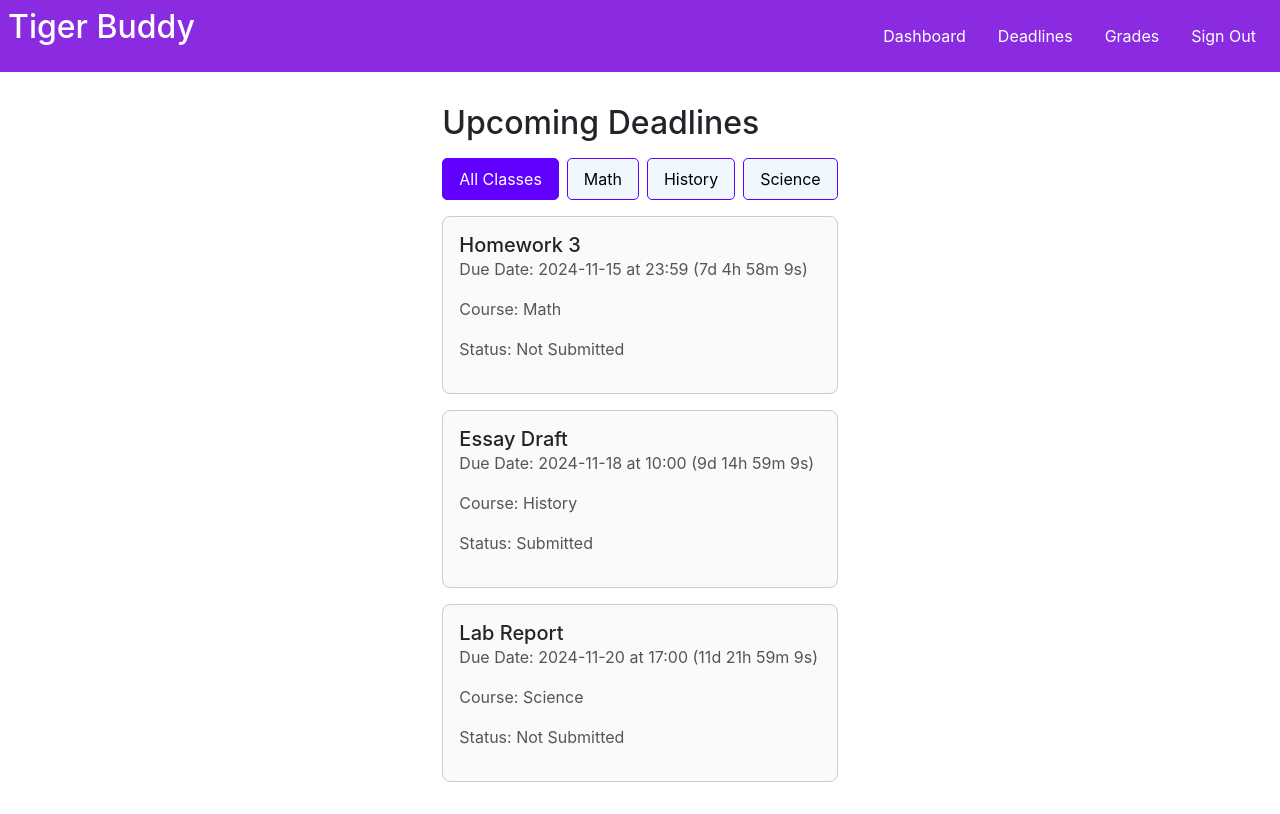
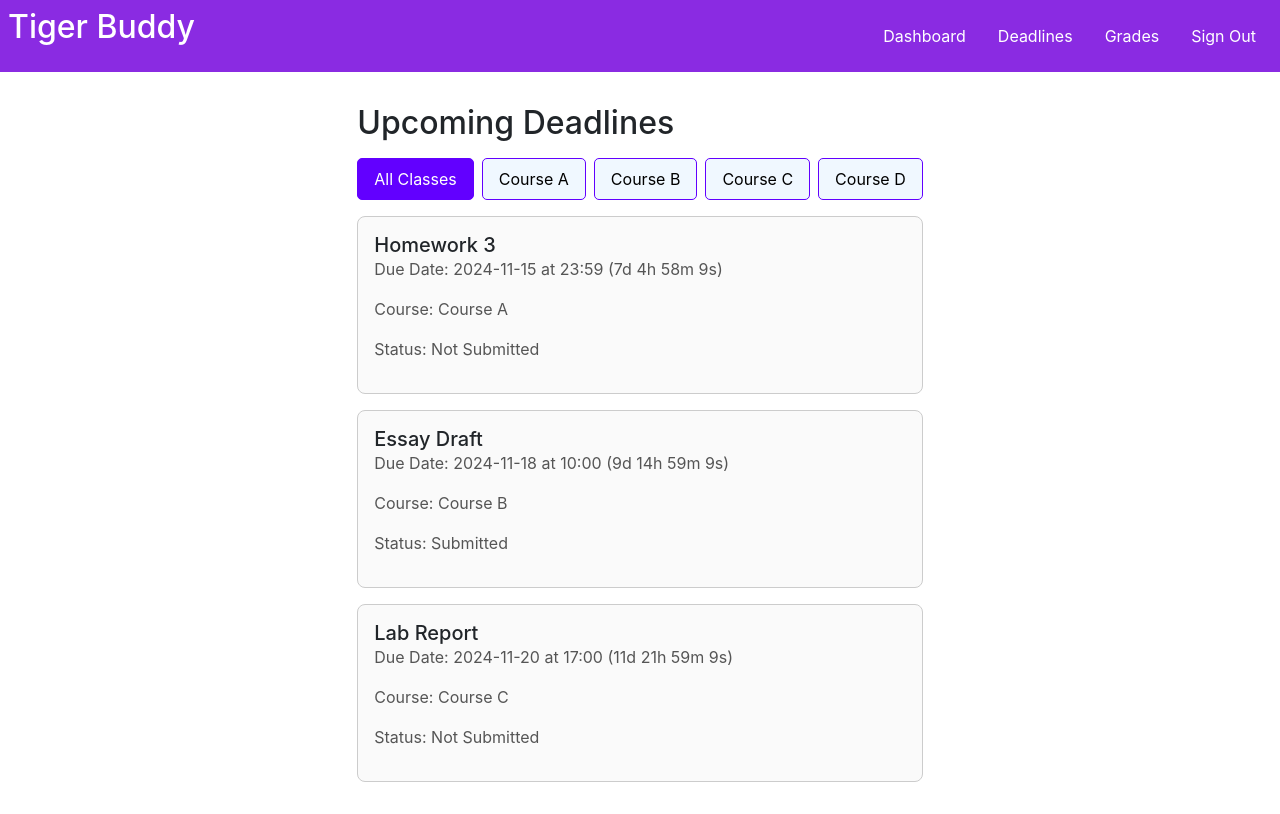
Before and after one commit to Jmaaaa/TigerBuddy, a React (Create React App) app: page /deadlines in a window 1280 px wide. Built offline with nearby package versions, Linux system fonts and the light colour scheme.

Commit message:
matching course names

```diff
--- a/src/pages/deadlines/deadlines.js
+++ b/src/pages/deadlines/deadlines.js
@@ -1,5 +1,6 @@
 import React, {useState} from "react";
 import DeadlineCard from "./deadlineCard.js";
+//import { courseData } from "../../components/data.js";
 import "./deadlines.css"
 
 const Deadlines = () => {
@@ -7,9 +8,10 @@ const Deadlines = () => {
 
     // Sample deadlines
     const deadlines = [
-        { id: 1, dateDue: "2024-11-15", timeDue: "23:59", course: "Math", assignment: "Homework 3", submitted: false },
-        { id: 2, dateDue: "2024-11-18", timeDue: "10:00", course: "History", assignment: "Essay Draft", submitted: true },
-        { id: 3, dateDue: "2024-11-20", timeDue: "17:00", course: "Science", assignment: "Lab Report", submitted: false },
+        { id: 1, dateDue: "2024-11-15", timeDue: "23:59", course: "Course A", assignment: "Homework 3", submitted: false },
+        { id: 2, dateDue: "2024-11-18", timeDue: "10:00", course: "Course B", assignment: "Essay Draft", submitted: true },
+        { id: 3, dateDue: "2024-11-20", timeDue: "17:00", course: "Course C", assignment: "Lab Report", submitted: false },
+        { id: 4, dateDue: "N/A",        timeDue: "N/A",   course: "Course D", assignment: "There are no deadlines for this class!", submitted: true},
 
     ];
 
@@ -18,7 +20,8 @@ const Deadlines = () => {
     };
 
     const filteredDeadlines = deadlines.filter((deadline) =>
-        selectedClass === "all" || deadline.course === selectedClass
+         (selectedClass === "all" && !deadline.assignment.includes("There are no deadlines for this class!")) ||
+        (selectedClass !== "all" && deadline.course === selectedClass)
     );
 
     return (
@@ -26,9 +29,10 @@ const Deadlines = () => {
             <h2>Upcoming Deadlines</h2>
             <div className="class-buttons">
                 <button onClick={() => handleClassFilter("all")} className={selectedClass === "all" ? "active" : ""}>All Classes</button>
-                <button onClick={() => handleClassFilter("Math")} className={selectedClass === "Math" ? "active" : ""}>Math</button>
-                <button onClick={() => handleClassFilter("History")} className={selectedClass === "History" ? "active" : ""}>History</button>
-                <button onClick={() => handleClassFilter("Science")} className={selectedClass === "Science" ? "active" : ""}>Science</button>
+                <button onClick={() => handleClassFilter("Course A")} className={selectedClass === "Course A" ? "active" : ""}>Course A</button>
+                <button onClick={() => handleClassFilter("Course B")} className={selectedClass === "Course B" ? "active" : ""}>Course B</button>
+                <button onClick={() => handleClassFilter("Course C")} className={selectedClass === "Course C" ? "active" : ""}>Course C</button>
+                <button onClick={() => handleClassFilter("Course D")} className={selectedClass === "Course D" ? "active" : ""}>Course D</button>
             </div>
             <div className="deadlines-list">
                 {filteredDeadlines.map((deadline) => (
```
